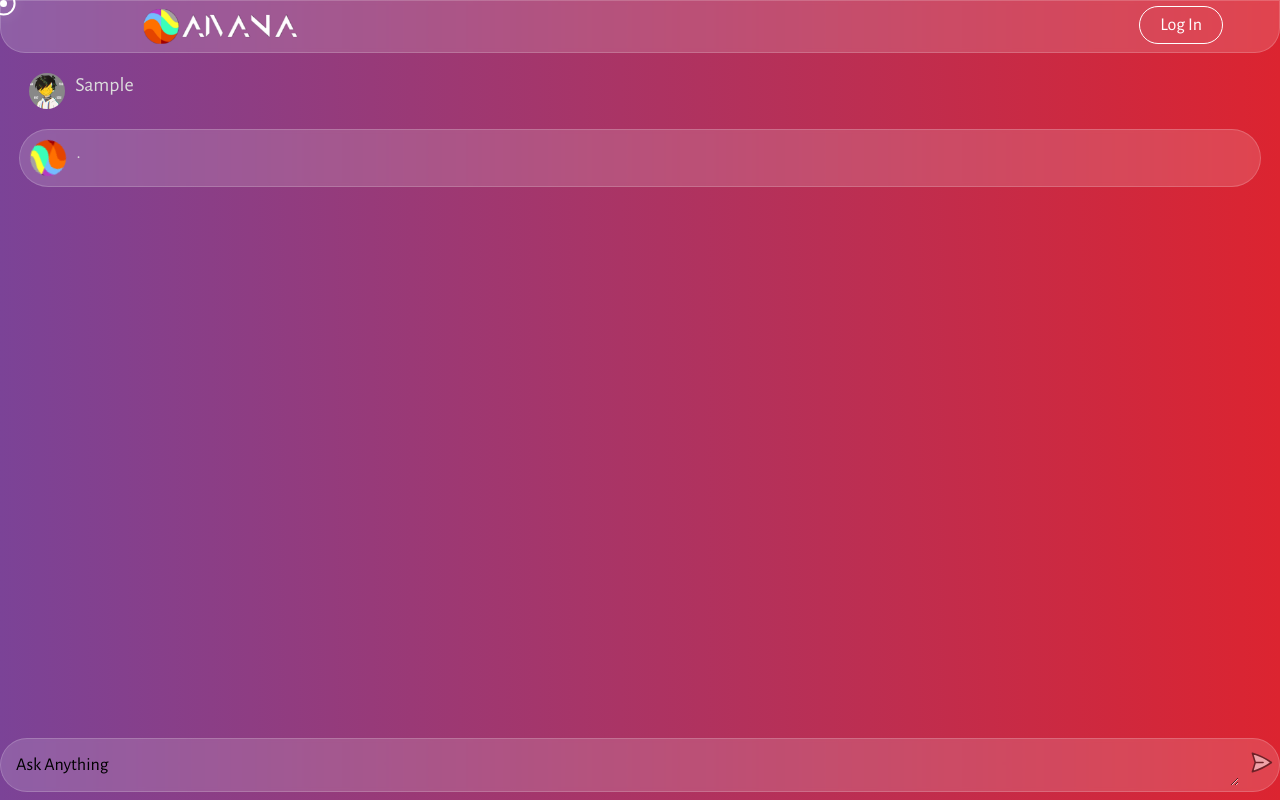
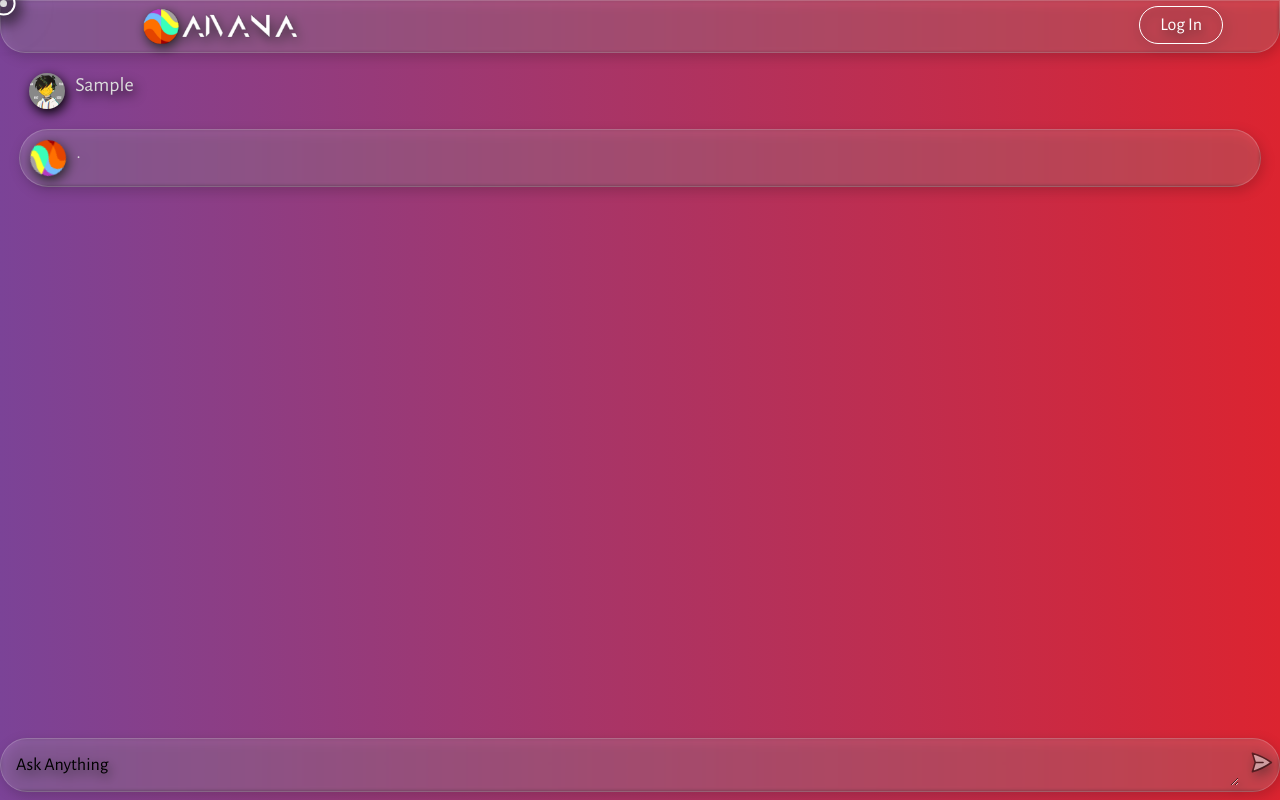
Before and after one commit to 20Sunny/ChatGPT3.0, a website built with Vite: page client/index.html in a window 1280 px wide. Both pictures are taken after typing "Sample" into the empty fields and a click on the button 1261 px from the left and 765 px from the top of the page. Built offline with nearby package versions, Linux system fonts and the light colour scheme; no server answers.

Commit message:
Update style.css

```diff
--- a/client/style.css
+++ b/client/style.css
@@ -91,6 +91,7 @@ body {
 .wrapper {
     width: 97%;
     padding: 10px;
+    filter: drop-shadow(2px 4px 6px black);
 }
 
 .ai {
@@ -155,6 +156,7 @@ body {
     padding: 5px 0 0;
     border-bottom-left-radius: 25px;
     border-bottom-right-radius: 25px;
+    filter: drop-shadow(2px 4px 6px black);
 }
 
 #navlist {
@@ -222,6 +224,7 @@ form {
     display: flex;
     flex-direction: row;
     gap: 10px;
+    filter: drop-shadow(2px 4px 6px black);
 }
 
 textarea::placeholder {
@@ -264,6 +267,7 @@ form img {
     pointer-events: none;
     box-shadow: 0 0 20px #fff, 0 0 60px #fff, 0 0 100px #fff;
     display: none;
+    filter: drop-shadow(2px 4px 6px black);
 }
 
 .cursor:before {
@@ -274,4 +278,5 @@ form img {
     border: 2px solid white;
     transform: translate(-35%, -35%);
     border-radius: 50%;
+    filter: drop-shadow(2px 4px 6px black);
 }
```
